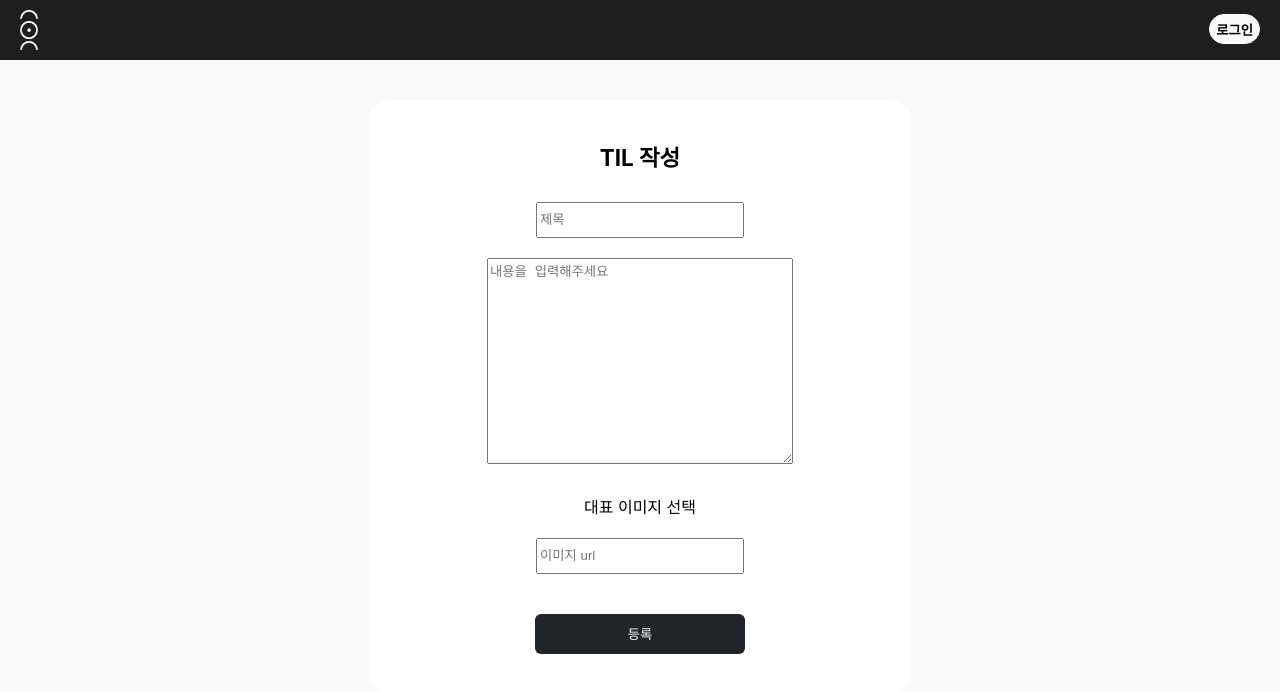
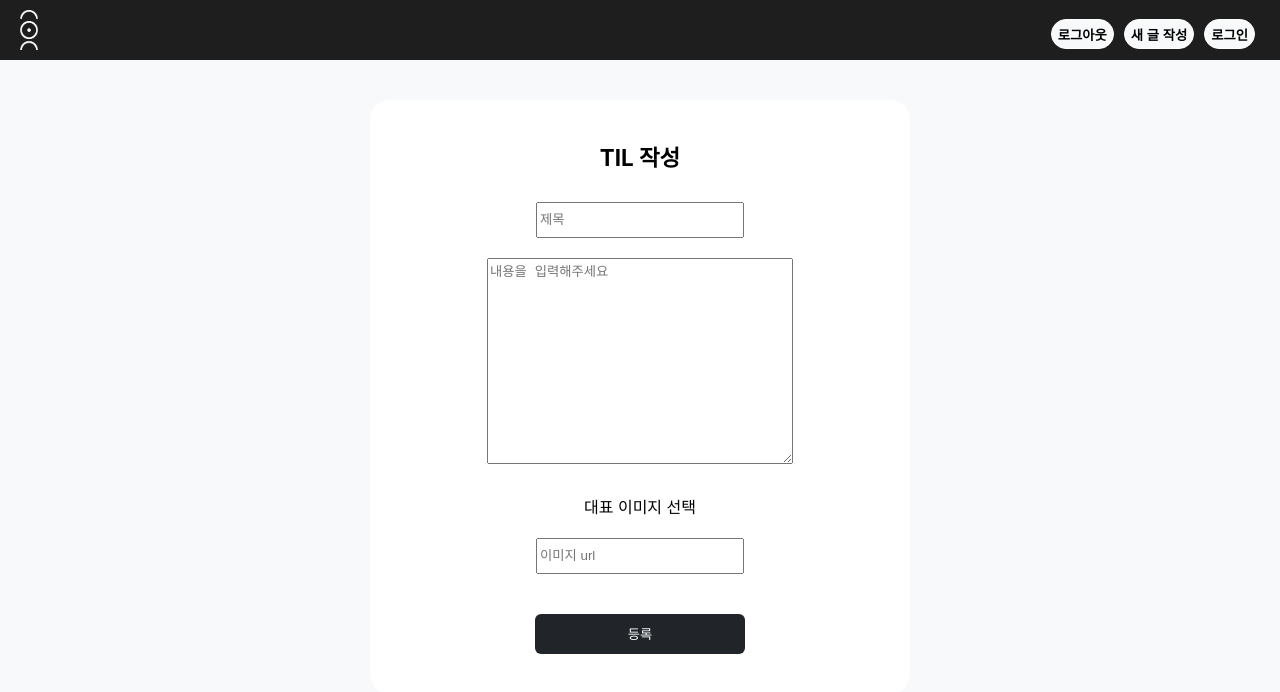
Before and after one commit to qoqomi/front-project, a React (Create React App) app: page /Write in a window 1280 px wide. Shown: the top 692 px of the page. Built offline with nearby package versions, Linux system fonts and the light colour scheme; no server answers.

Commit message:
네비바 주석 요소 보임 처리

```diff
--- a/src/components/Nav.js
+++ b/src/components/Nav.js
@@ -15,7 +15,7 @@ const Nav = () => {
           navigate("./");
         }}
       />
-      {/* <User>
+      <User>
         <Button>로그아웃</Button>
         <ButtonWrite
           onClick={() => {
@@ -24,8 +24,6 @@ const Nav = () => {
         >
           새 글 작성
         </ButtonWrite>
-      </User> */}
-      <User>
         <Button
           onClick={() => {
             navigate("./login");
@@ -63,6 +61,7 @@ const User = styled.div`
 
 const Button = styled.button`
   height: 30px;
+  margin: 5px;
   border-radius: 20px;
   background-color: #f8f9fa;
   border: 1px solid white;
@@ -80,12 +79,12 @@ const Button = styled.button`
 `;
 const ButtonWrite = styled.button`
   height: 30px;
+  margin: 5px;
   border-radius: 20px;
   background-color: #f8f9fa;
   border: 1px solid white;
   transition: all 0.25s ease-in 0s;
   font-weight: bold;
-  margin-left: 10px;
 
   /* margin: 0 6px;
   padding: 4px 10px;
```
Lines whose indentation alone changed are shown as unchanged.
